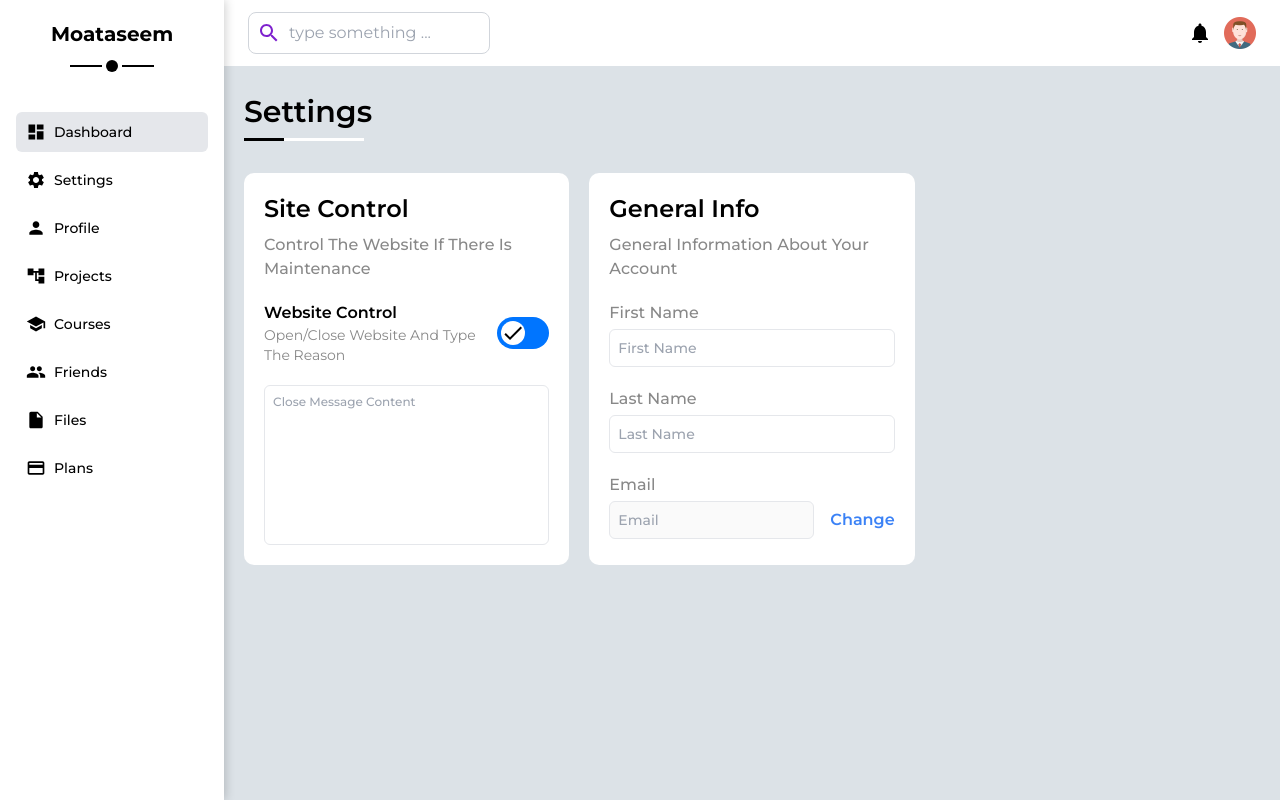
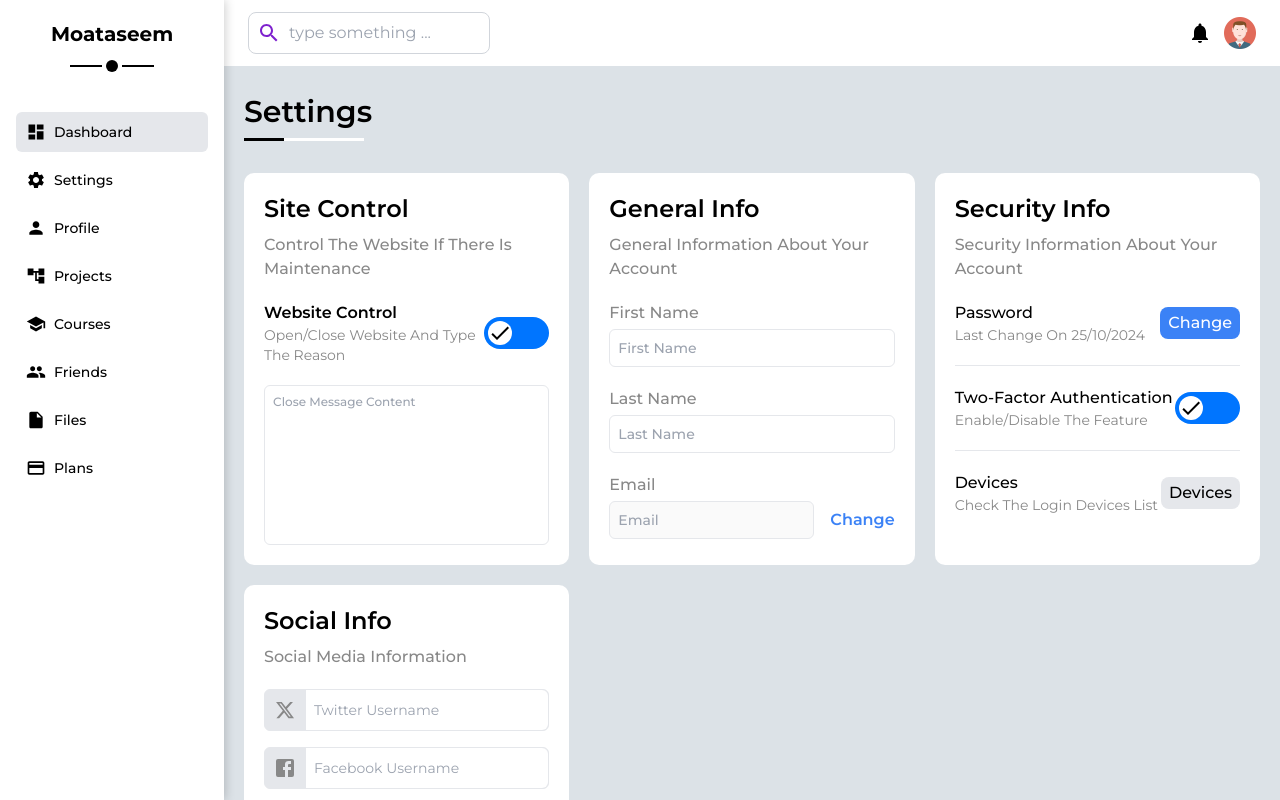
Before and after one commit to mo3taseem666/Big-One, a React (Vite) app: page /Settings in a window 1280 px wide. Shown: the top 800 px of the page. Built offline with nearby package versions, Linux system fonts and the light colour scheme.

Commit message:
add:working on Settings

```diff
--- a/src/Golbal Components/OnOff.jsx
+++ b/src/Golbal Components/OnOff.jsx
@@ -3,11 +3,11 @@ import CheckIcon from '@mui/icons-material/Check';
 import CloseIcon from '@mui/icons-material/Close';
 
 export default function OnOff({ enabled }) {
-    const [on, setOn] = useState(enabled || true);
+    const [on, setOn] = useState(enabled || false);
     return (
         <div
             onClick={() => setOn(!on)}
-            className={`${on ? 'bg-[#0075ff]' : 'bg-[#ccc]'} rounded-full cursor-pointer relative p-1 h-8 duration-200 w-[65px]`}
+            className={`${on ? 'bg-[#0075ff]' : 'bg-[#ccc]'} rounded-full shrink-0 cursor-pointer relative p-1 h-8 duration-200 w-[65px]`}
         >
             <div
                 style={{ left: on ? `${4}px` : `${37}px` }}
--- /dev/null
+++ b/src/Pages/Settings/Components/SecurityInfo.jsx
@@ -0,0 +1,23 @@
+import React from 'react';
+import DivHeader from '../../../Golbal Components/DivHeader';
+import { GlobalClasses } from '../../../Golbal Components/GlobalClasses';
+import PasswordSection from '../Mini Components/Security info/PasswordSection';
+import AuthSection from '../Mini Components/Security info/AuthSection';
+import DevicesSection from '../Mini Components/Security info/DevicesSection';
+
+export default function SecurityInfo() {
+    const { mainDiv } = GlobalClasses();
+
+    return (
+        <div className={`${mainDiv}`}>
+            <DivHeader
+                title="Security Info"
+                details="Security Information About Your Account"
+            />
+            <PasswordSection />
+            <AuthSection />
+            <DevicesSection />
+
+        </div>
+    );
+}
--- /dev/null
+++ b/src/Pages/Settings/Components/SocialInfo.jsx
@@ -0,0 +1,23 @@
+import React from 'react';
+import DivHeader from '../../../Golbal Components/DivHeader';
+import SocialDiv from '../Mini Components/Social Info/SocialDiv';
+import { GlobalClasses } from '../../../Golbal Components/GlobalClasses';
+import XIcon from '@mui/icons-material/X';
+import FacebookIcon from '@mui/icons-material/Facebook';
+import LinkedInIcon from '@mui/icons-material/LinkedIn';
+import YouTubeIcon from '@mui/icons-material/YouTube';
+
+export default function SocialInfo() {
+    const { mainDiv } = GlobalClasses();
+    return (
+        <div className={mainDiv}>
+            <DivHeader title="Social Info" details="Social Media Information" />
+            <div className='flex flex-col pb-5 gap-4'>
+                <SocialDiv name='Twitter' icon={<XIcon fontSize='small' />} />
+                <SocialDiv name='Facebook' icon={<FacebookIcon fontSize='medium' />} />
+                <SocialDiv name='LinkedIn' icon={<LinkedInIcon fontSize='medium' />} />
+                <SocialDiv name='Youtube' icon={<YouTubeIcon fontSize='medium' />} />
+            </div>
+        </div>
+    );
+}
--- /dev/null
+++ b/src/Pages/Settings/Mini Components/Security info/AuthSection.jsx
@@ -0,0 +1,16 @@
+import React from 'react';
+import OnOff from '../../../../Golbal Components/OnOff';
+
+export default function AuthSection() {
+    return (
+        <div className="flex items-center py-5 border-y justify-between">
+            <div>
+                <p className="font-medium">Two-Factor Authentication</p>
+                <p className="text-[#888] text-sm">
+                    Enable/Disable The Feature
+                </p>
+            </div>
+            <OnOff enabled={true} />
+        </div>
+    );
+}
--- /dev/null
+++ b/src/Pages/Settings/Mini Components/Security info/DevicesSection.jsx
@@ -0,0 +1,17 @@
+import React from 'react';
+
+export default function DevicesSection() {
+    return (
+        <div className="flex items-center justify-between">
+            <div>
+                <p className="font-medium">Devices</p>
+                <p className="text-[#888] text-sm">
+                    Check The Login Devices List
+                </p>
+            </div>
+            <button className=" px-2 py-1 bg-gray-200 hover:bg-gray-300 duration-200 rounded-lg font-medium">
+                Devices
+            </button>
+        </div>
+    );
+}
--- /dev/null
+++ b/src/Pages/Settings/Mini Components/Security info/PasswordSection.jsx
@@ -0,0 +1,15 @@
+import React from 'react';
+
+export default function PasswordSection() {
+    return (
+        <div className="flex items-center justify-between">
+            <div>
+                <p className="font-medium">Password</p>
+                <p className="text-[#888] text-sm">Last Change On 25/10/2024</p>
+            </div>
+            <button className=" px-2 py-1 bg-blue-500 hover:bg-blue-600 duration-200 rounded-lg text-white font-medium">
+                Change
+            </button>
+        </div>
+    );
+}
--- /dev/null
+++ b/src/Pages/Settings/Mini Components/Social Info/SocialDiv.jsx
@@ -0,0 +1,21 @@
+import React, { useState } from 'react';
+
+export default function SocialDiv({ icon, name }) {
+    const [focused, setFocused] = useState(false);
+    return (
+        <div
+            className={`flex ${focused ? 'text-black' : 'text-[#888]'} rounded-md bg-gray-200 duration-200 text-sm border`}
+        >
+            <div className="size-10  shrink-0 flex items-center justify-center rounded-l-md">
+                {icon}
+            </div>
+            <input
+                onFocus={() => setFocused(true)}
+                onBlur={() => setFocused(false)}
+                className=" border-l rounded-md rounded-l-none duration-200 px-2 w-full focus:outline-none"
+                placeholder={`${name} Username`}
+                type="text"
+            />
+        </div>
+    );
+}
--- a/src/Pages/Settings/Mini Components/WebsiteControl.jsx
+++ b/src/Pages/Settings/Mini Components/WebsiteControl.jsx
@@ -8,7 +8,7 @@ export default function WebsiteControl() {
             <p className='font-semibold'>Website Control</p>
             <p className='text-[#888] text-sm'>Open/Close Website And Type The Reason</p>
         </div>
-        <OnOff />
+        <OnOff enabled={true} />
     </div>
   )
 }
--- a/src/Pages/Settings/Settings.jsx
+++ b/src/Pages/Settings/Settings.jsx
@@ -2,6 +2,8 @@ import React from 'react';
 import Header from '../../Golbal Components/Header';
 import SiteControl from './Components/SiteControl';
 import GeneralInfo from './Components/GeneralInfo';
+import SecurityInfo from './Components/SecurityInfo';
+import SocialInfo from './Components/SocialInfo';
 
 export default function Settings() {
     return (
@@ -10,6 +12,8 @@ export default function Settings() {
             <div className="grid gap-5 xs:grid-cols-1 sm:grid-cols-2 grid-cols-3 ">
                 <SiteControl />
                 <GeneralInfo />
+                <SecurityInfo />
+                <SocialInfo />
             </div>
         </>
     );
```
